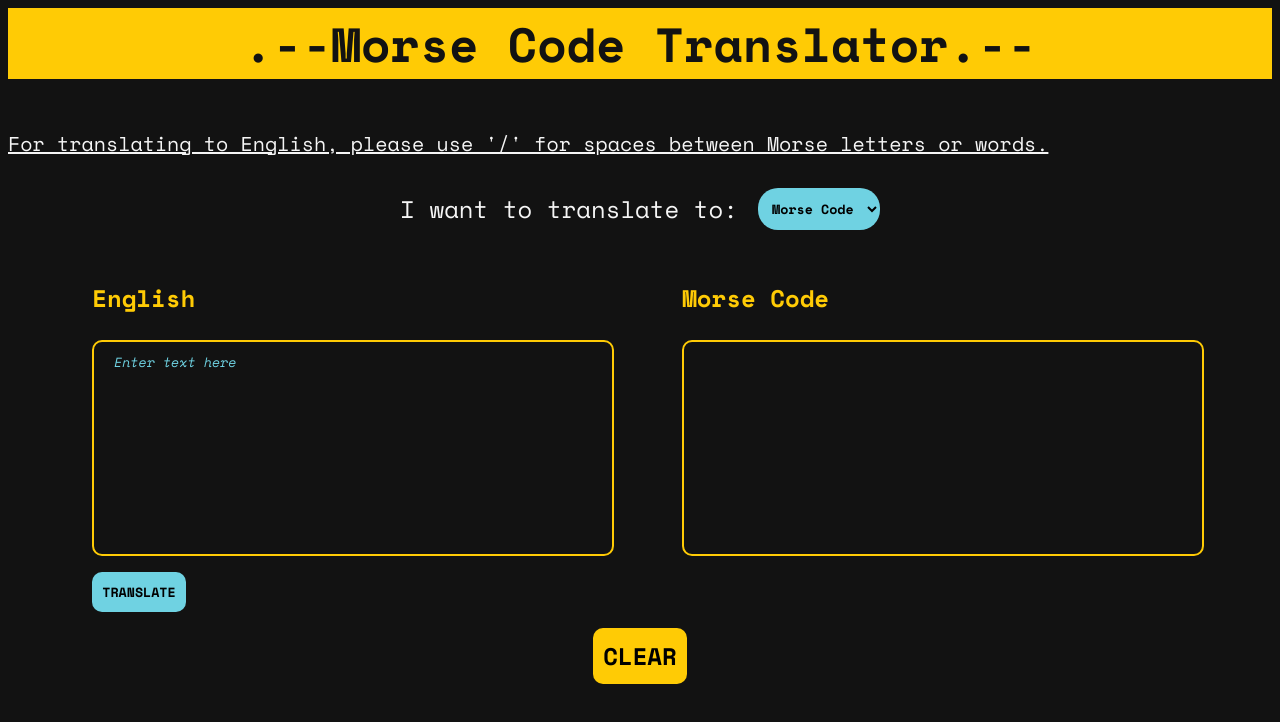
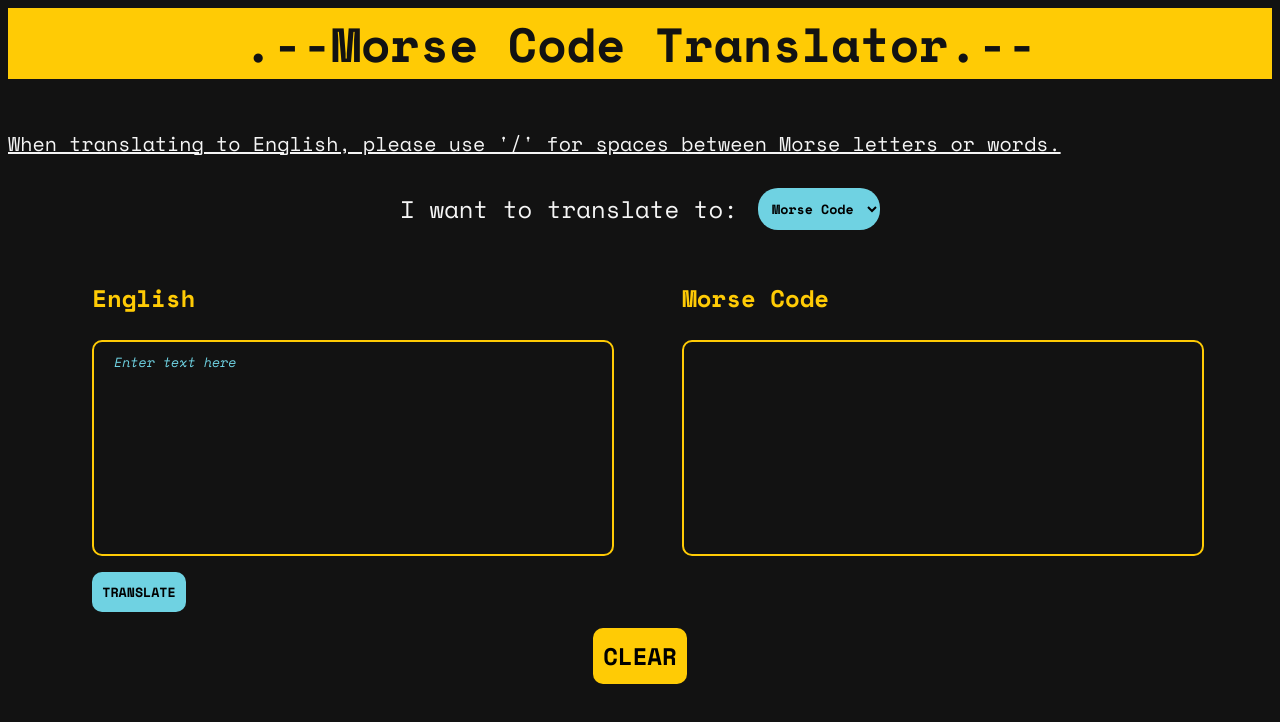
Before and after one commit to shirdheen/nology-morse-code-translator-project, a website with bundled scripts: page index.html in a window 1280 px wide. Built offline with nearby package versions, Linux system fonts and the light colour scheme; a web font is replaced by a local one.

Commit message:
Fixed HTML file and added README file

```diff
--- a/index.html
+++ b/index.html
@@ -19,7 +19,7 @@
     </header>
     <main>
       <p class="guidelines">
-        For translating to English, please use '/' for spaces between Morse
+        When translating to English, please use '/' for spaces between Morse
         letters or words.
       </p>
       <section class="translateToggle">
```
Also changed, not shown: Nology - Morse Code Translator Project.png (added), README.md (added).
